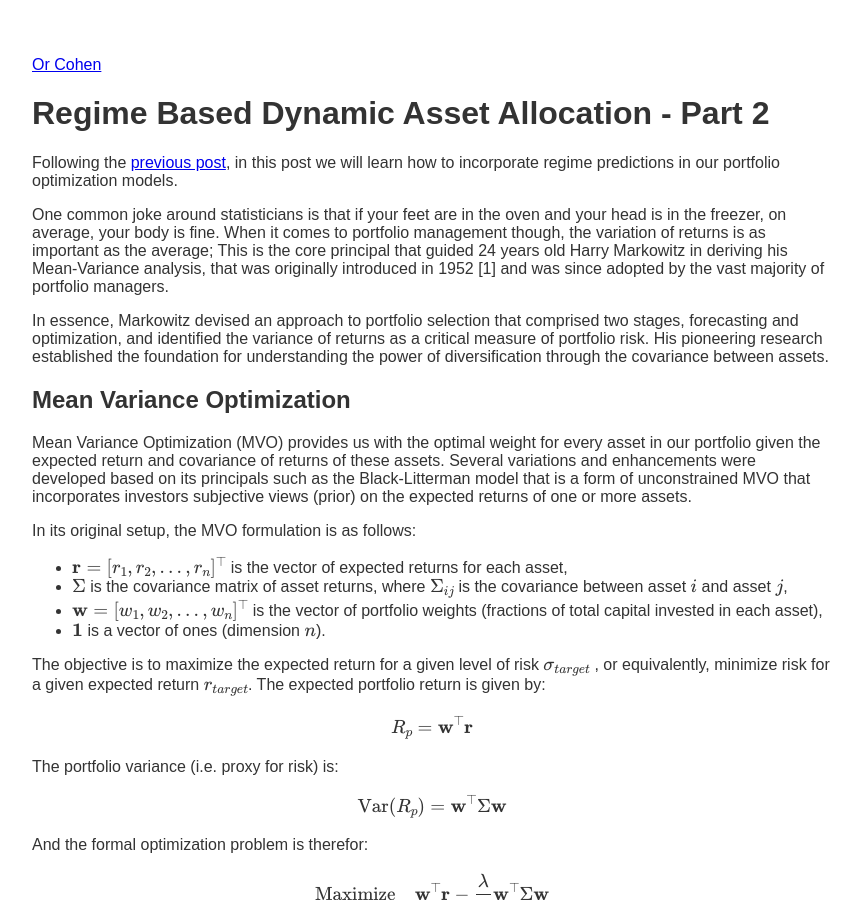
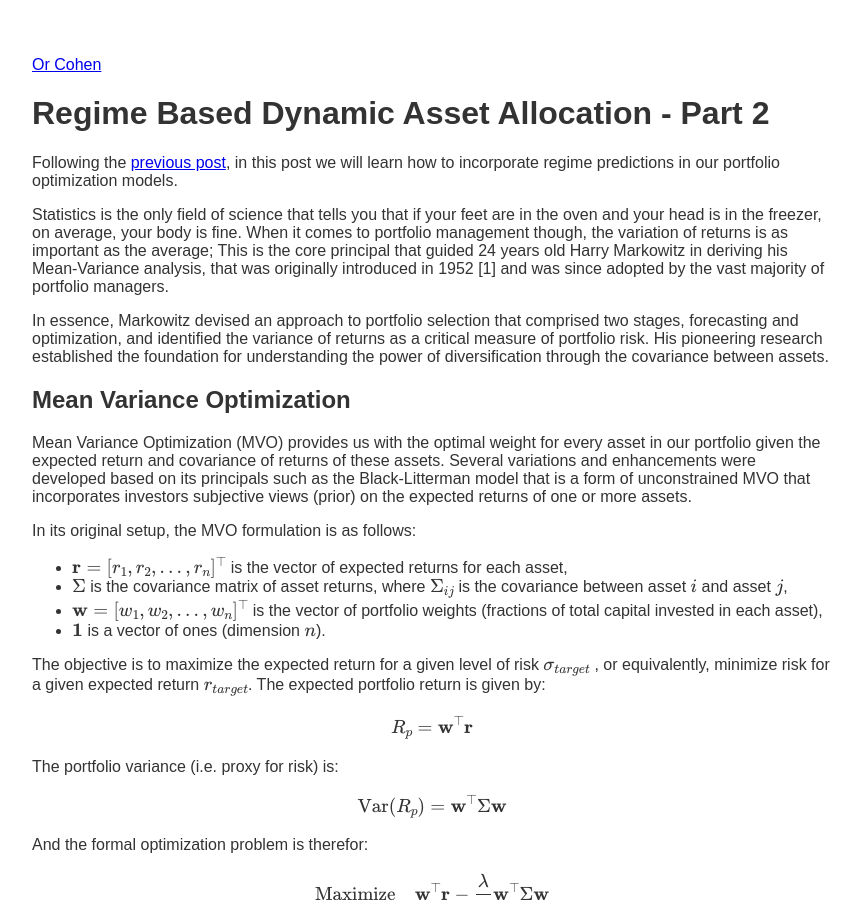
Before and after one commit to Cohen-Or/cohen-or.github.io, a Jekyll site: the page built from posts/rsaa2.md, in a window 1280 px wide and 900 px high. Shown: the whole window, without its empty margins (208-1067 px from the left). Built offline with Jekyll 4.4.1, drawn with Linux system fonts in a browser that asks for light colours; our own code applies the rules of GitHub Pages for plain Markdown files; formulas are drawn with MathJax 3.

Commit message:
Update rsaa2.md

```diff
--- a/posts/rsaa2.md
+++ b/posts/rsaa2.md
@@ -3,7 +3,7 @@
 
 Following the [previous post](posts/rsaa1.html), in this post we will learn how to incorporate regime predictions in our portfolio optimization models.
 
-One common joke around statisticians is that if your feet are in the oven and your head is in the freezer, on average, your body is fine. When it comes to portfolio management though, the variation of returns is as important as the average; This is the core principal that guided 24 years old Harry Markowitz in deriving his Mean-Variance analysis, that was originally introduced in 1952 [1] and was since adopted by the vast majority of portfolio managers.
+Statistics is the only field of science that tells you that if your feet are in the oven and your head is in the freezer, on average, your body is fine. When it comes to portfolio management though, the variation of returns is as important as the average; This is the core principal that guided 24 years old Harry Markowitz in deriving his Mean-Variance analysis, that was originally introduced in 1952 [1] and was since adopted by the vast majority of portfolio managers.
 
 In essence, Markowitz devised an approach to portfolio selection that comprised two stages, forecasting and optimization, and identified the variance of returns as a critical measure of portfolio risk. His pioneering research established the foundation for understanding the power of diversification through the covariance between assets.
 
```
